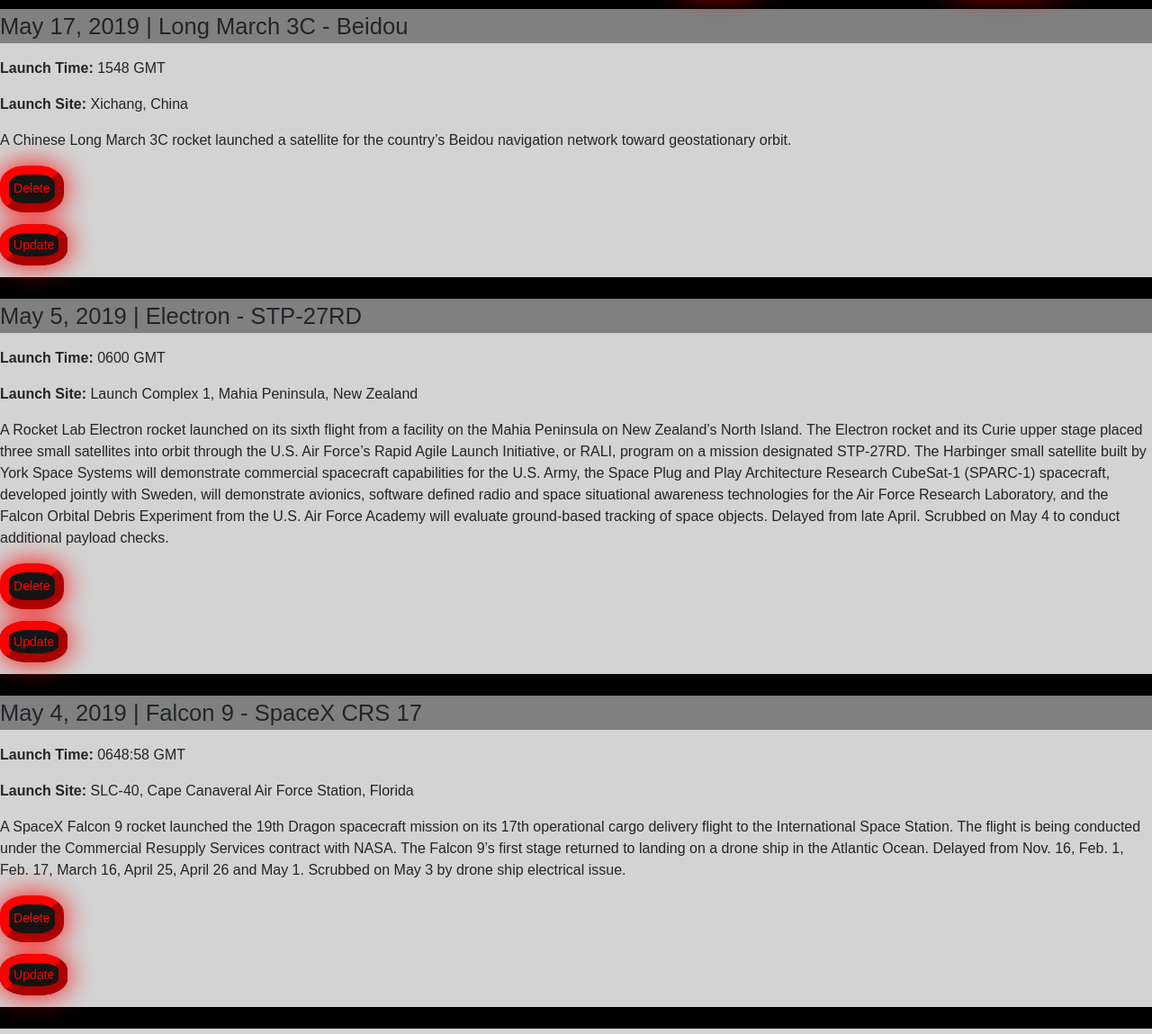
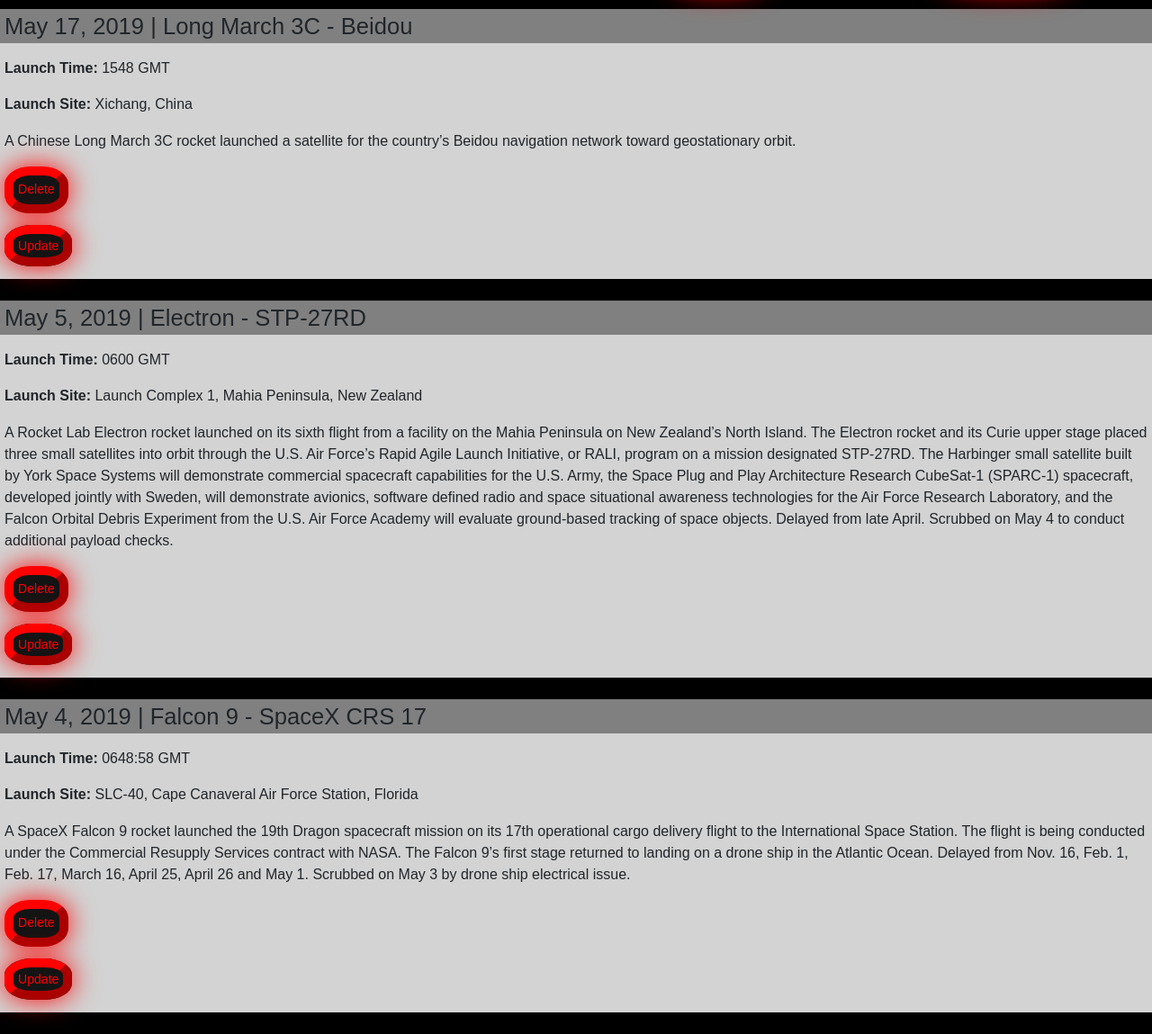
Before and after one commit to jdrakecode/django_solo, a Django app: page /launch in a window 1280 px wide. Shown: the part 54-1203 px from the top of the page at 90% size. Run offline with Django 3.2, Linux system fonts and the light colour scheme; data comes from the database, SQL or seed files in the repository; some libraries are stand-ins or nearby versions.

Commit message:
added padding to home page content

```diff
--- a/spacelaunch/space_news/static/style.css
+++ b/spacelaunch/space_news/static/style.css
@@ -110,6 +110,7 @@
 
 .news-event {
     height: 465px;
+    margin-left: 15px;
 }
 
 .content {
@@ -132,6 +133,7 @@
 
 .news-txt {
     flex: 0 0 50%;
+    padding: 5px;
 }
 
 .launch-event {
@@ -151,5 +153,13 @@
 
 .date-name p {
     font-size: 2vmax;
-    /* font-size: 40px; */
+    padding: 0px 5px;
 }
+
+.data {
+    padding: 0px 5px;
+}
+
+.description {
+    padding: 1px 5px;
+}
```
